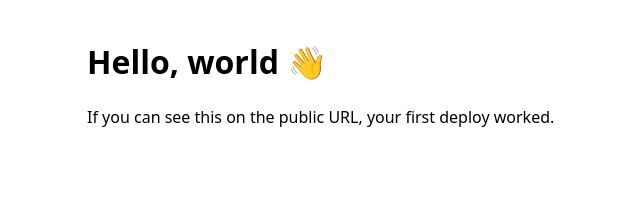
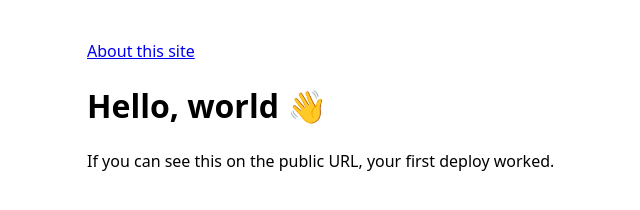
Before and after one commit to vamtosh/vamtosh.github.io, a plain HTML site: page index.html in a window 1280 px wide. Shown: the whole page, without its empty margins (228-868 px from the left). Drawn offline with Linux system fonts and the light colour scheme.

Commit message:
Update index.html
added the about link

```diff
--- a/index.html
+++ b/index.html
@@ -3,6 +3,7 @@
   <head>
     <meta charset="utf-8" />
     <title>Hello</title>
+    <p><a href="/about.html">About this site</a></p>
   </head>
   <body style="font:16px/1.4 system-ui; max-width:650px; margin:40px auto;">
     <h1>Hello, world 👋</h1>
```
